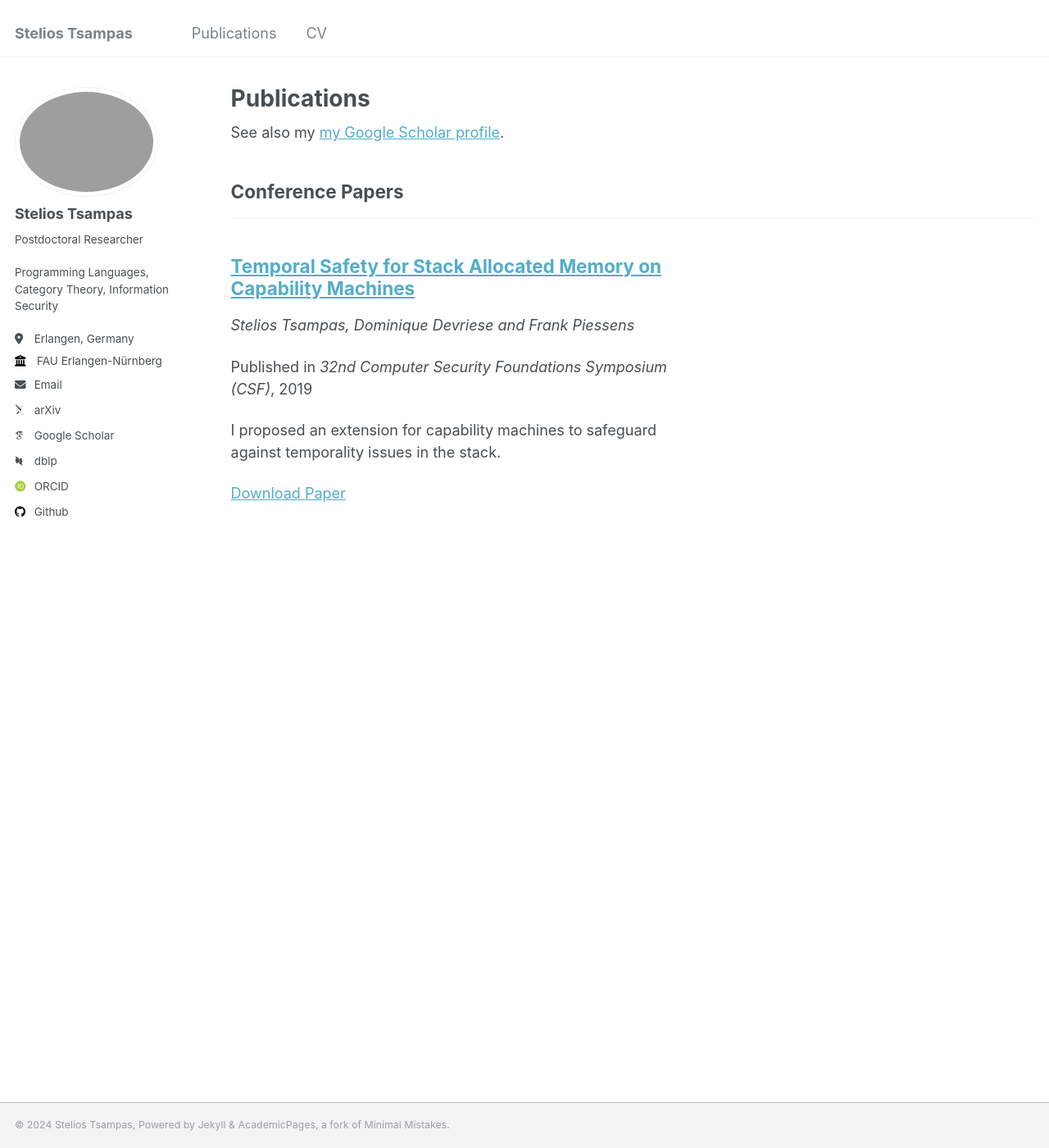
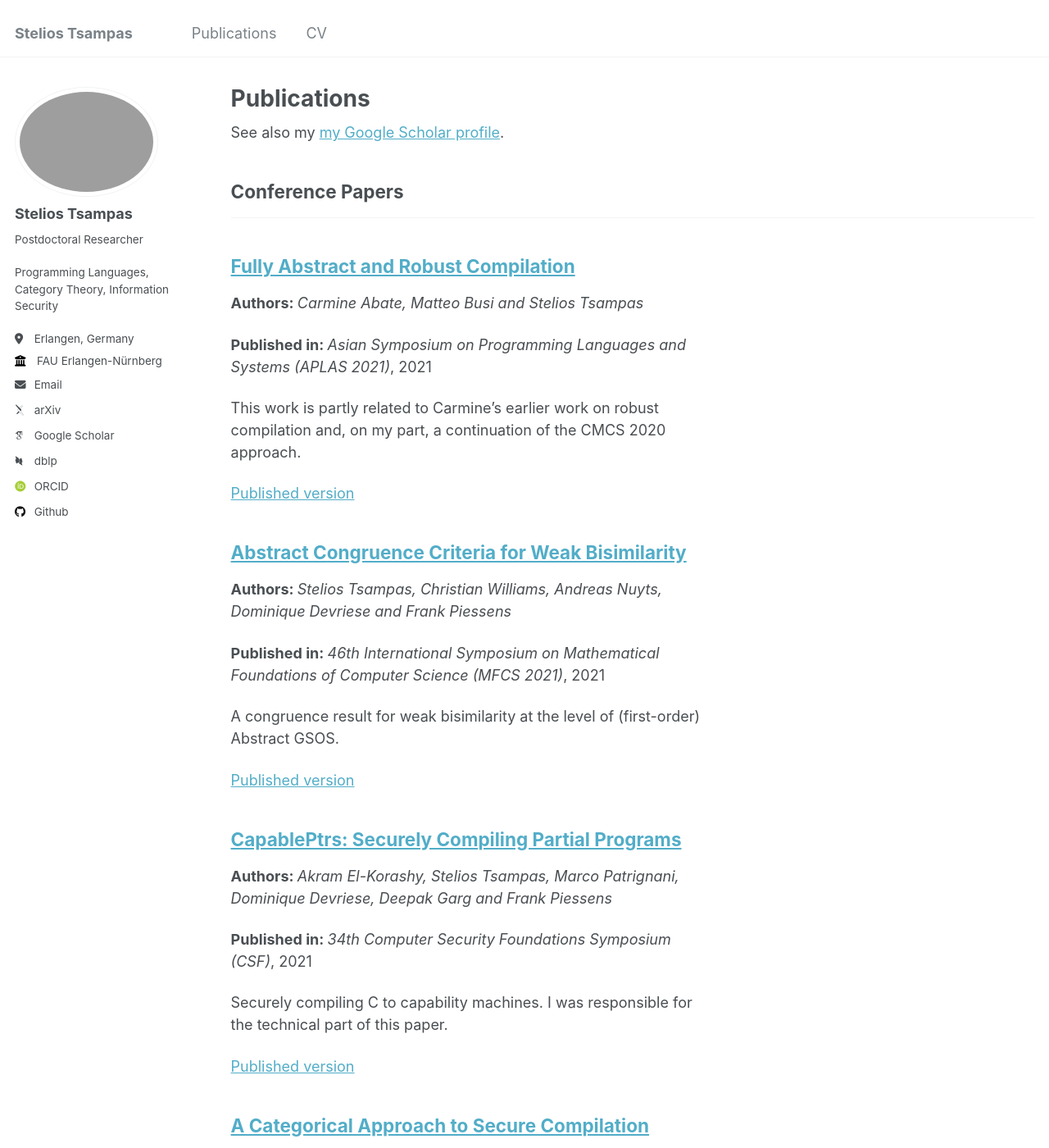
Before and after one commit to stelios-tau/stelios-tau.github.io, a Jekyll site: the page built from _pages/publications.html, in a window 1280 px wide and 1400 px high. Shown: the whole window at 82% size. Built offline with Jekyll 4.4.1, drawn with Linux system fonts in a browser that asks for light colours; some web fonts are replaced; some of the changed text lies outside the part shown.

Commit message:
Working on my publications

```diff
--- a/_includes/archive-single.html
+++ b/_includes/archive-single.html
@@ -41,8 +41,8 @@
         {% if post.collection == 'teaching' %}
           <p> {{ post.type }}, <i>{{ post.venue }}</i>, {{ post.date | default: "1900-01-01" | date: "%Y" }} </p>
           {% elsif post.collection == 'publications' %}
-          <p><i>{{post.authors}}</i></p>
-          <p>Published in <i>{{ post.venue }}</i>, {{ post.date | default: "1900-01-01" | date: "%Y" }} </p>
+          <p><b>Authors: </b><i>{{post.authors}}</i></p>
+          <p><b>Published in: </b><i>{{ post.venue }}</i>, {{ post.date | default: "1900-01-01" | date: "%Y" }} </p>
         {% elsif post.date %}
          <p class="page__date"><strong><i class="fa fa-fw fa-calendar" aria-hidden="true"></i> {{ site.data.ui-text[site.locale].date_label | default: "Published:" }}</strong> <time datetime="{{ post.date | default: "1900-01-01" | date_to_xmlschema }}">{{ post.date | default: "1900-01-01" | date: "%B %d, %Y" }}</time></p>
         {% endif %}
@@ -54,17 +54,17 @@
     {% endif %}
 
     {% if post.citation and post.paperurl and post.slidesurl %}
-      <p>Recommended citation: {{ post.citation }}<br /><a href="{{ post.paperurl }}">Download Paper</a> | <a href="{{ post.slidesurl }}">Download Slides</a></p>
+      <p>Recommended citation: {{ post.citation }}<br /><a href="{{ post.paperurl }}">Published version</a> | <a href="{{ post.slidesurl }}">Download Slides</a></p>
     {% elsif post.citation and post.paperurl %}
-      <p>Recommended citation: {{ post.citation }}<br /><a href="{{ post.paperurl }}">Download Paper</a></p>
+      <p>Recommended citation: {{ post.citation }}<br /><a href="{{ post.paperurl }}">Published version</a></p>
     {% elsif post.citation and post.slidesurl %}
       <p>Recommended citation: {{ post.citation }}<br /><a href="{{ post.slidesurl }}">Download Slides</a></p>
     {% elsif post.citation %}
       <p>Recommended citation: {{ post.citation }}</p>
     {% elsif post.paperurl %}
-      <p><a href=" {{ post.paperurl }} ">Download Paper</a></p>
+      <p><a href=" {{ post.paperurl }} ">Published version</a></p>
     {% elsif post.slidesurl %}
-      <p>Download <a href="{{ post.slidesurl }}">Download Slides</a></p></p>
+      <p>Download <a href="{{ post.slidesurl }}">Slides</a></p></p>
     {% endif %}
 
   </article>
--- a/_publications/2019-temporal-safety.md
+++ b/_publications/2019-temporal-safety.md
@@ -4,7 +4,7 @@ authors: "Stelios Tsampas, Dominique Devriese and Frank Piessens"
 collection: publications
 category: conferences
 permalink: /publication/2019-temporal-safety
-excerpt: 'I proposed an extension for capability machines to safeguard against temporality issues in the stack.'
+excerpt: 'A proposed extension for capability machines to safeguard against temporality issues in the stack.'
 date: 2019-09-05
 venue: '32nd Computer Security Foundations Symposium (CSF)'
 paperurl: 'https://ieeexplore.ieee.org/document/8823727'
--- /dev/null
+++ b/_publications/2020-categorical-secure-compilation.md
@@ -0,0 +1,15 @@
+---
+title: "A Categorical Approach to Secure Compilation"
+authors: "Stelios Tsampas, Andreas Nuyts, Dominique Devriese and Frank Piessens"
+collection: publications
+category: conferences
+permalink: /publication/2020-categorical-secure-compilation
+excerpt: 'A novel approach to secure compilation based on (first-order) Abstract GSOS.'
+date: 2020-08-21
+venue: 'Coalgebraic Methods in Computer Science (CMCS 2020)'
+paperurl: 'https://link.springer.com/chapter/10.1007/978-3-030-57201-3_9'
+---
+
+My first categorical paper, and my (self-motivated) entry to the world of Abstract GSOS. The core concept is that the notion of a map of GSOS laws happens to pretty nicely characterize secure compilers. I support this viewpoint through a series of examples, adapted from the literature.
+
+There is no deep categorical theory developed in this paper. However, by limiting the scope of the secure compilation problem to the Abstract GSOS paradigm, and putting the ensuing natural notion of a compiler to the test, this work serves both as the beginnings and a blueprint of a potential theory of secure compilers. The upside of such a theory? Formally secure compilers without much effort. I hope to further develop these ideas from 2025 and on.
--- /dev/null
+++ b/_publications/2021-abstract-congruence.md
@@ -0,0 +1,13 @@
+---
+title: "Abstract Congruence Criteria for Weak Bisimilarity"
+authors: "Stelios Tsampas, Christian Williams, Andreas Nuyts, Dominique Devriese and Frank Piessens"
+collection: publications
+category: conferences
+permalink: /publication/2021-abstract-congruence
+excerpt: "A congruence result for weak bisimilarity at the level of (first-order) Abstract GSOS."
+date: 2021-08-18
+venue: '46th International Symposium on Mathematical Foundations of Computer Science (MFCS 2021)'
+paperurl: 'https://drops.dagstuhl.de/entities/volume/LIPIcs-volume-202'
+---
+
+This work marked the first time I developed any kind of meaningful theory of program equivalence at a sufficiently abstract level. I did my damnest to reduce congruence of first-order weak bisimilarity to something simple, in this case three abstract, yet (more-or-less) syntactic, conditions on the operational semantics of the language in question. I am quite happy with the end result.
--- /dev/null
+++ b/_publications/2021-capable-ptrs.md
@@ -0,0 +1,11 @@
+---
+title: "CapablePtrs: Securely Compiling Partial Programs"
+authors: "Akram El-Korashy, Stelios Tsampas, Marco Patrignani, Dominique Devriese, Deepak Garg and Frank Piessens"
+collection: publications
+category: conferences
+permalink: /publication/2021-capable-ptrs
+excerpt: 'Securely compiling C to capability machines. I was responsible for the technical part of this paper.'
+date: 2021-08-10
+venue: '34th Computer Security Foundations Symposium (CSF)'
+paperurl: 'https://ieeexplore.ieee.org/document/9505197'
+---
--- /dev/null
+++ b/_publications/2021-fully-abstract-robust.md
@@ -0,0 +1,11 @@
+---
+title: "Fully Abstract and Robust Compilation"
+authors: "Carmine Abate, Matteo Busi and Stelios Tsampas"
+collection: publications
+category: conferences
+permalink: /publication/2021-fully-abstract-robust
+excerpt: "This work is partly related to Carmine's earlier work on robust compilation and, on my part, a continuation of the CMCS 2020 approach."
+date: 2021-10-12
+venue: 'Asian Symposium on Programming Languages and Systems (APLAS 2021)'
+paperurl: 'https://link.springer.com/chapter/10.1007/978-3-030-89051-3_6'
+---
```
Also changed, not shown: 6 other files.
